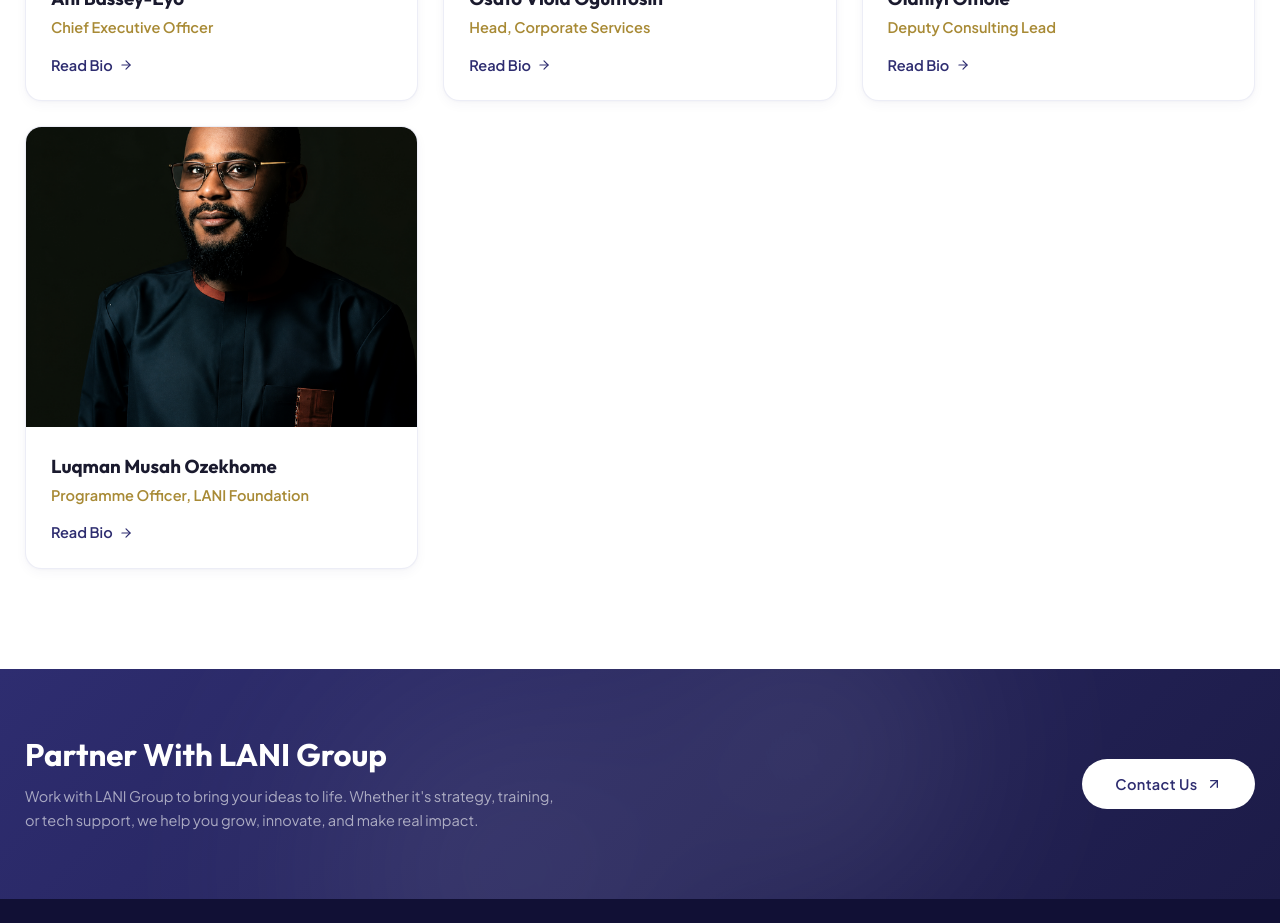
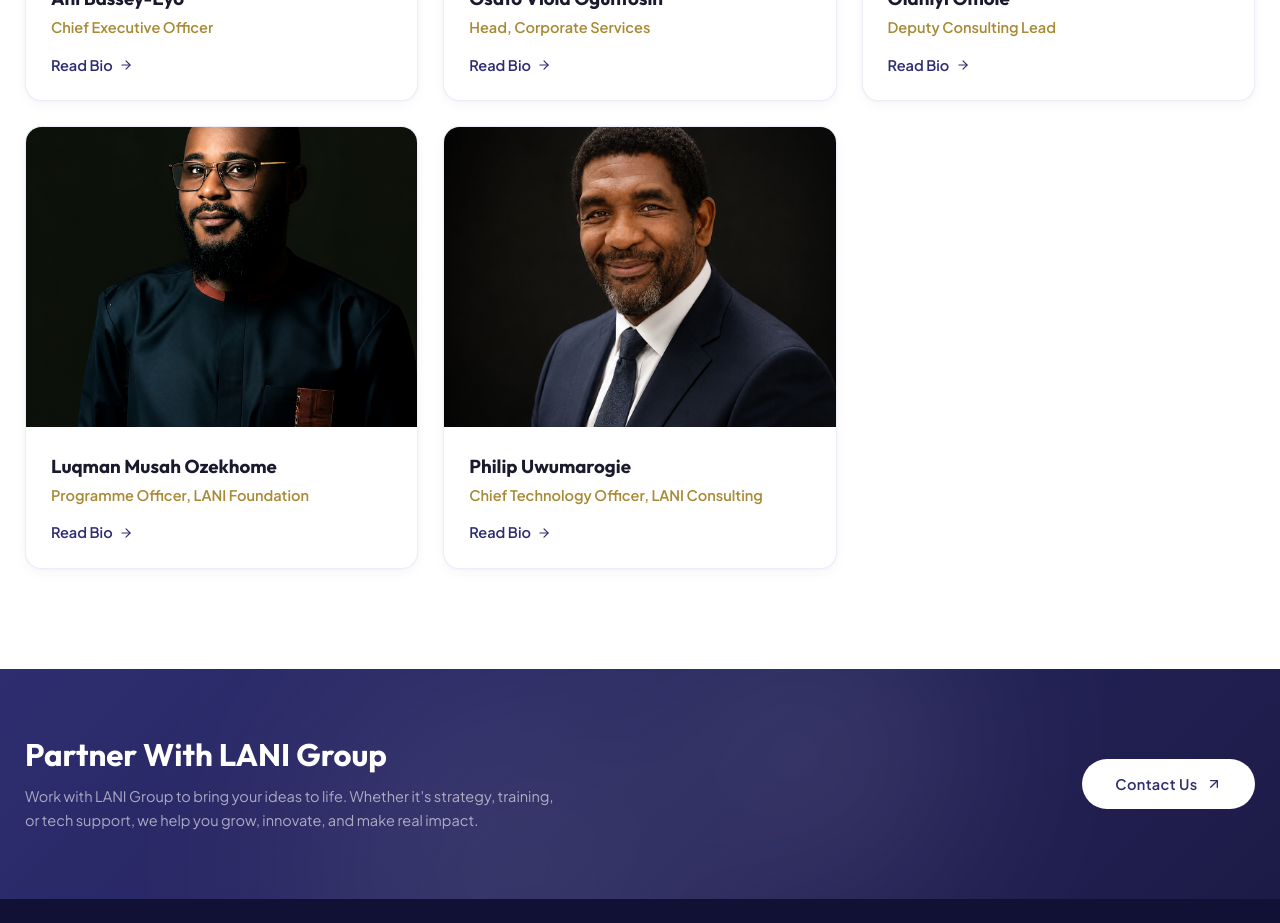
Before and after one commit to Olamilekan18/Lani-group, a React (Vite) app: page /about in a window 1280 px wide. Shown: the part 4780-5703 px from the top of the page. Built offline with nearby package versions, Linux system fonts and the light colour scheme.

Commit message:
add Philip Uwumarogie to leadership team with professional headshot

```diff
--- a/src/pages/About.jsx
+++ b/src/pages/About.jsx
@@ -74,6 +74,13 @@ const leadershipTeam = [
     initials: 'LM',
     image: '/images/Luqman Musah Professional Headshot.png',
     bio: 'Luqman Musah Ozekhome is the Programme Officer, LANI Foundation, the philantropic arm of LANI Group, where he supports the planning, coordination, implementation, and monitoring of community development, economic empowerment, and social impact initiatives.\n\nWith over five years of experience in livelihoods programming, entrepreneurship support, vocational skills development, and community-based interventions, Luqman brings expertise in programme management, stakeholder engagement, beneficiary support, and sustainable socio-economic development.\n\nPrior to joining LANI Foundation, he worked across livelihood and reintegration programmes supporting vulnerable populations, including returnees, migrants, women, youth, and underserved communities through skills development, business support, and income-generating initiatives.\n\nHe holds a Higher National Diploma (HND) in Business Administration and Management from Federal Polytechnic Auchi and has completed professional training in Financial Literacy, MSME Training of Trainers, Mental Health and Psychosocial Support (MHPSS), Psychological First Aid (PFA), and Sustainable Socio-Economic Reintegration, including programmes delivered by GIZ/GOPA and the International Organization for Migration (IOM).\n\nLuqman is passionate about strengthening community resilience, expanding economic opportunities, and driving sustainable development outcomes through innovative and people-centred programmes.',
+  },
+  {
+    name: 'Philip Uwumarogie',
+    title: 'Chief Technology Officer, LANI Consulting',
+    initials: 'PU',
+    image: '/images/Philip Uwumarogie Professional Headshot.png',
+    bio: 'Philip Uwumarogie is the Chief Technology Officer of LANI Consulting at LANI Group, where he oversees technology strategy, enterprise solution architecture, and digital transformation initiatives across the Group\'s advisory and innovation portfolios.\n\nWith over 25 years of experience spanning technology, financial services, capital markets, and public sector transformation, Philip brings expertise in enterprise architecture, financial systems, digital infrastructure, emerging technologies, and large-scale systems integration.\n\nPrior to joining LANI Group, he held technology leadership and advisory roles across the banking, capital markets, and government sectors, contributing to pioneering initiatives in online brokerage platforms, digital payments, market infrastructure, and public-sector information systems.\n\nHe holds a B.Sc. (Hons) in Computer Science from the University of Lagos, is a Microsoft Certified Professional, and has completed the Senior Management Programme at Lagos Business School.\n\nPhilip is passionate about leveraging technology to strengthen institutions, expand economic opportunity, and deliver practical solutions that create lasting value for businesses, governments, and communities.',
   },
 ];
 
```
